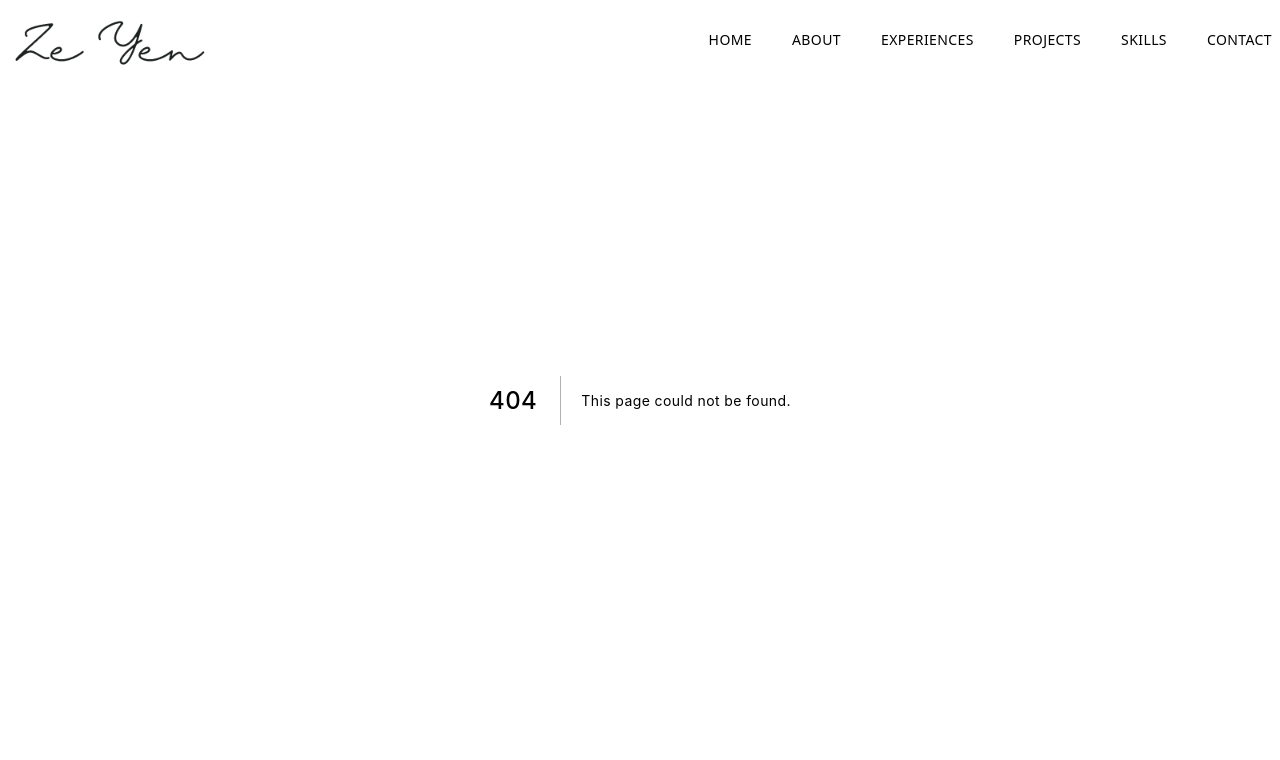
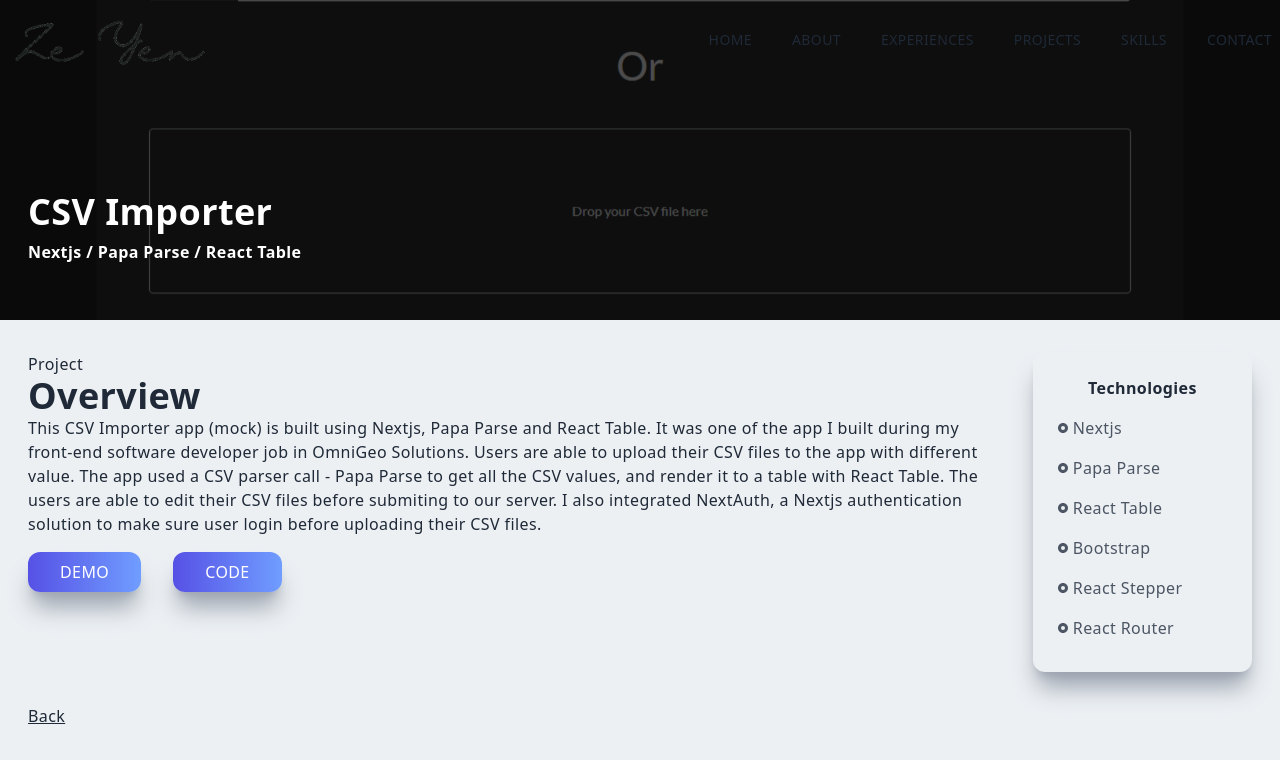
Before and after one commit to Zeync15/zeyen-portfolio, a Next.js app: page /csv in a window 1280 px wide. Before the commit this address had no page. Shown: the top 760 px of the page. Built offline with nearby package versions, Linux system fonts and the light colour scheme.

Commit message:
add csv project

```diff
--- a/components/Skills.js
+++ b/components/Skills.js
@@ -2,11 +2,11 @@
 
 const Skills = () => {
   return (
-    <div className="w-full lg:h-screen p-2">
+    <div id="skills" className="w-full lg:h-screen p-2">
       <div className="max-w-[1240px] mx-auto flex flex-col justify-center h-full">
         <p className="text-xl tracking-widest uppercase text-[#5651e5]">Skills</p>
         <h2 className="py-4">What I Can Do</h2>
-
+        <div className="grid md:grid-cols-2 lg:grid-cols-4 gap-8">
           <div className="p-6 shadow-xl rounded-xl hover:scale-105 ease-in duration-300">
             <div className="grid grid-cols-2 gap-4 justify-center items-center">
               <div className="m-auto">
@@ -87,15 +87,19 @@
           <div className="p-6 shadow-xl rounded-xl hover:scale-105 ease-in duration-300">
             <div className="grid grid-cols-2 gap-4 justify-center items-center">
               <div className="m-auto">
-              <Image src="/assets/skills/node.png" width="64px" height="64px" alt="Node / Angular" />
+                <Image
+                  src="/assets/skills/node.png"
+                  width="64px"
+                  height="64px"
+                  alt="Node / Angular"
+                />
               </div>
               <div className="flex flex-col items-center justify-center">
                 <h3>Node / Angular</h3>
               </div>
             </div>
           </div>
-
-        <div className="grid md:grid-cols-2 lg:grid-cols-4 gap-8"></div>
+        </div>
       </div>
     </div>
   );
--- /dev/null
+++ b/pages/csv.js
@@ -0,0 +1,76 @@
+import React from "react";
+import Image from "next/image";
+import Link from "next/link";
+import csvImg from "../public/assets/projects/csv-importer.jpg";
+import { RiRadioButtonFill } from "react-icons/ri";
+
+const Csv = () => {
+  return (
+    <div className="w-full">
+      <div className="w-screen h-[30vh] lg:h-[40vh] relative">
+        <div className="absolute top-0 left-0 w-full h-[30vh] lg:h-[40vh] bg-black/70 z-10" />
+        <Image className="absolute z-1" layout="fill" objectFit="cover" src={csvImg} alt="csv" />
+        <div className="absolute top-[70%] max-w-[1240px] w-full left-[50%] right-[50%] translate-x-[-50%] translate-y-[-50%] text-white z-10 p-2">
+          <h2 className="py-2">CSV Importer</h2>
+          <h3>Nextjs / Papa Parse / React Table</h3>
+        </div>
+      </div>
+
+      <div className="max-w-[1240px] mx-auto p-2 grid md:grid-cols-5 gap-8 pt-8">
+        <div className="col-span-4">
+          <p>Project</p>
+          <h2>Overview</h2>
+          <p>
+            This CSV Importer app (mock) is built using Nextjs, Papa Parse and React Table. It was
+            one of the app I built during my front-end software developer job in OmniGeo Solutions.
+            Users are able to upload their CSV files to the app with different value. The app used a
+            CSV parser call - Papa Parse to get all the CSV values, and render it to a table with
+            React Table. The users are able to edit their CSV files before submiting to our server.
+            I also integrated NextAuth, a Nextjs authentication solution to make sure user login
+            before uploading their CSV files.
+          </p>
+
+          <button className="px-8 py-2 mt-4 mr-8">Demo</button>
+          <button className="px-8 py-2 mt-4">Code</button>
+        </div>
+
+        <div className="col-span-4 md:col-span-1 shadow-xl shadow-gray-400 rounded-xl p-4">
+          <div className="p-2">
+            <p className='text-center font-bold pb-2'>Technologies</p>
+            <div className="grid grid-cols-3 md:grid-cols-1">
+              <p className="text-gray-600 py-2 flex items-center">
+                <RiRadioButtonFill className="pr-1" />
+                Nextjs
+              </p>
+              <p className="text-gray-600 py-2 flex items-center">
+                <RiRadioButtonFill className="pr-1" />
+                Papa Parse
+              </p>
+              <p className="text-gray-600 py-2 flex items-center">
+                <RiRadioButtonFill className="pr-1" />
+                React Table
+              </p>
+              <p className="text-gray-600 py-2 flex items-center">
+                <RiRadioButtonFill className="pr-1" />
+                Bootstrap
+              </p>
+              <p className="text-gray-600 py-2 flex items-center">
+                <RiRadioButtonFill className="pr-1" />
+                React Stepper
+              </p>
+              <p className="text-gray-600 py-2 flex items-center">
+                <RiRadioButtonFill className="pr-1" />
+                React Router
+              </p>
+            </div>
+          </div>
+        </div>
+        <Link href="/#projects">
+          <p className="underline cursor-pointer">Back</p>
+        </Link>
+      </div>
+    </div>
+  );
+};
+
+export default Csv;
```
Lines whose indentation alone changed are shown as unchanged.
